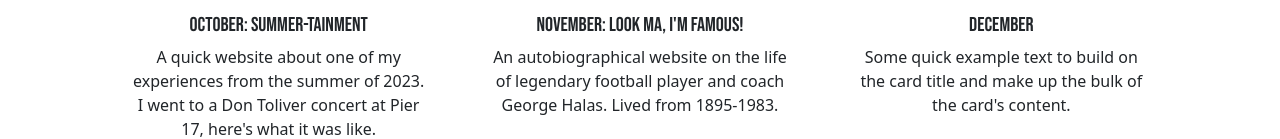
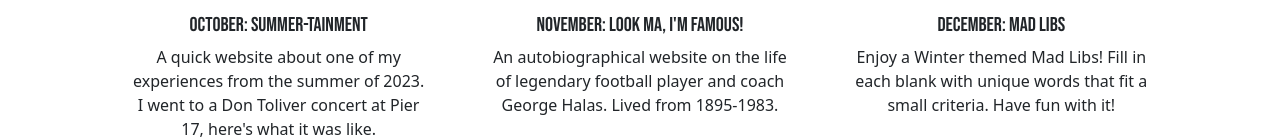
Before and after one commit to zlevin1228/Gallery, a plain HTML site: page index.html in a window 1280 px wide. Shown: the part 515-654 px from the top of the page. Drawn offline with nearby package versions, Linux system fonts and the light colour scheme.

Commit message:
added header for december

```diff
--- a/index.html
+++ b/index.html
@@ -145,10 +145,8 @@
                 <div class="card border-0">
                     <img src="https://picsum.photos/600/400" class="img-fluid rounded-top-3" alt="...">
                     <div class="card-body text-center">
-                        <h5 class="card-title">December</h5>
-                        <p class="card-text">Some quick example text to build on the card title and make up the bulk of
-                            the
-                            card's content.</p>
+                        <h5 class="card-title">December: Mad Libs</h5>
+                        <p class="card-text">Enjoy a Winter themed Mad Libs! Fill in each blank with unique words that fit a small criteria. Have fun with it!</p>
                     </div>
                     <div class="card-footer text-center bg-white border-none">
                         <a href="#" class="btn btn-primary">Check out the site!</a>
```
